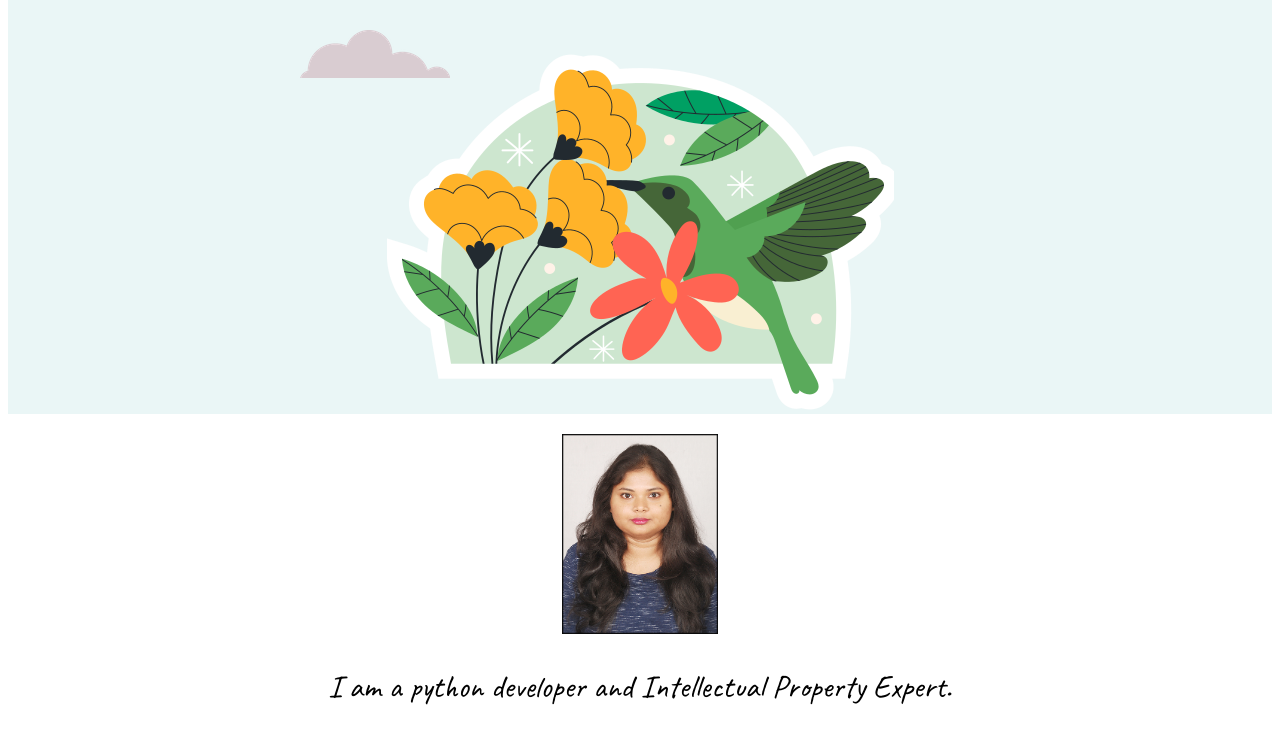
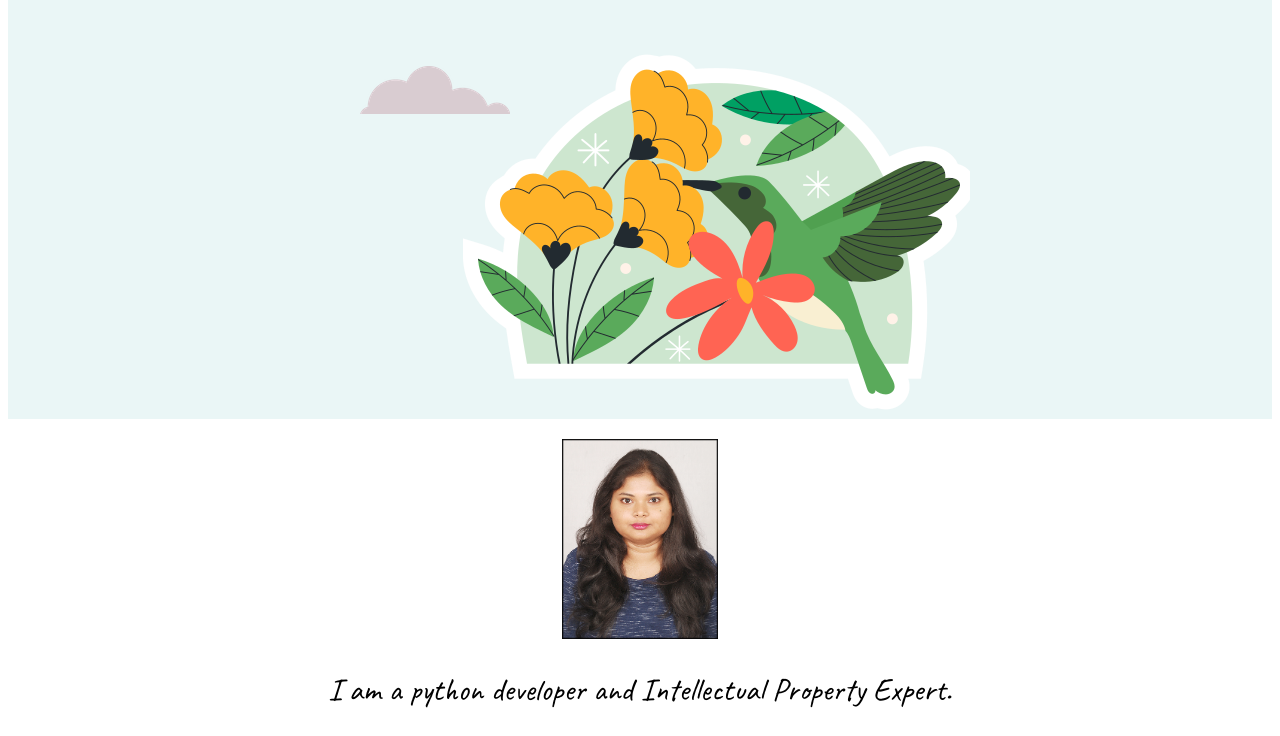
Before and after one commit to TanuaPaul/website, a plain HTML site: page index.html in a window 1280 px wide. Shown: the part 359-1095 px from the top of the page. Drawn offline with Linux system fonts and the light colour scheme.

Commit message:
Update styles.css

```diff
--- a/styles.css
+++ b/styles.css
@@ -4,8 +4,9 @@ font-family: 'Caveat', cursive;
 }
 
 .bottom-cloud{
-position:absolute;
-left:300px;
+position:relative;
+left:50px;
+bottom: 300px;
 }
 
 .top-cloud{
@@ -35,6 +36,8 @@ color:#11999E;
 .introduction{
 font-size:2em;
 font-color:#40514E;
+width: 50%;
+margin:30px auto 30px auto;
 }
 
 hr{
```
